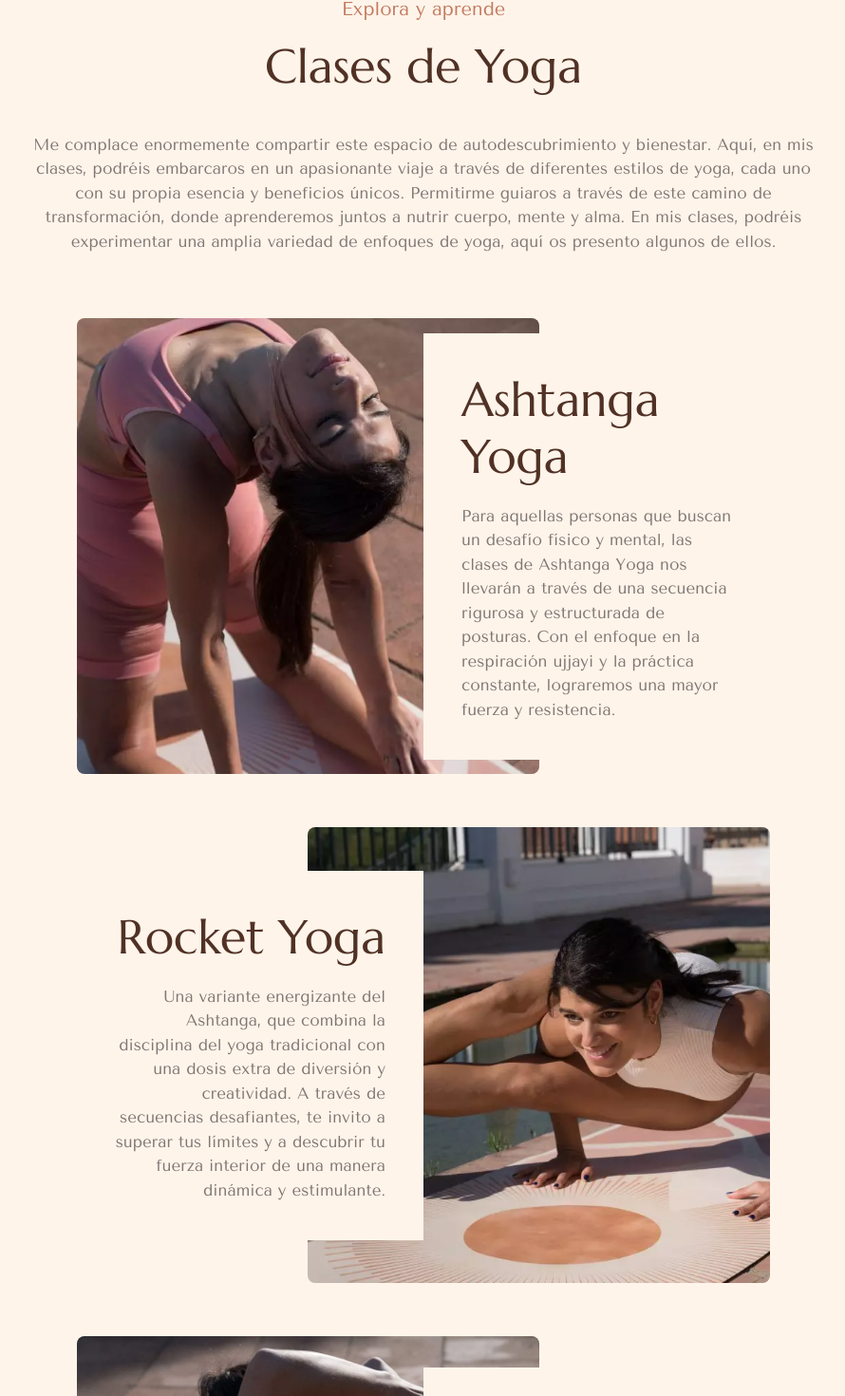
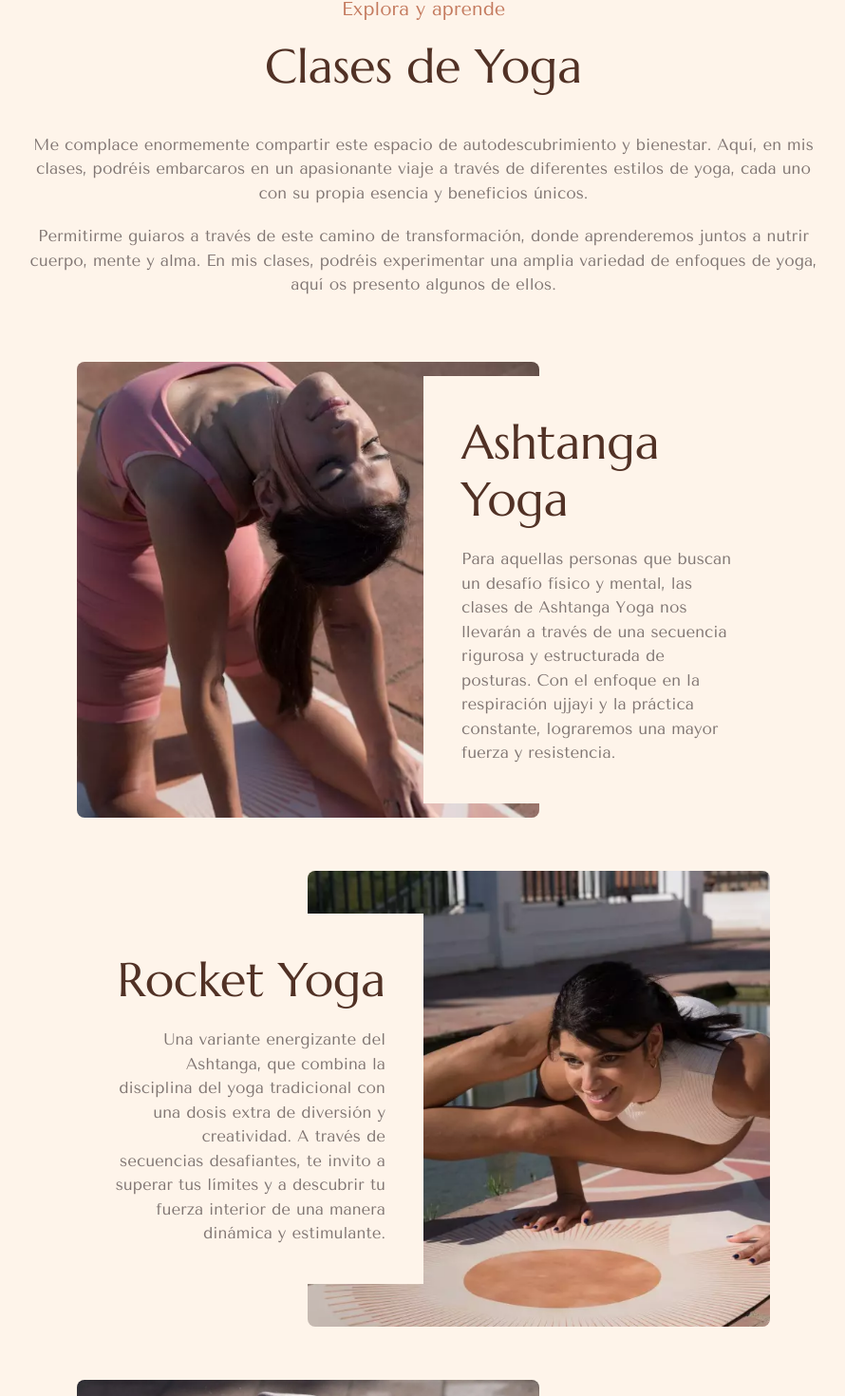
Before and after one commit to jaumecv89/elena-isa-yoga, a React (Vite) app: page / in a window 1280 px wide. Shown: the part 3772-5242 px from the top of the page at 95% size, without its empty margins (194-1084 px from the left). Built offline with nearby package versions, Linux system fonts and the light colour scheme; no server answers.

Commit message:
solved some bugs

```diff
--- a/src/sections/About.tsx
+++ b/src/sections/About.tsx
@@ -14,11 +14,11 @@ const About = () => {
             <div className="container mx-auto py-28 text-center">
                 <div className="flex flex-col tablet:flex-row gap-16 mb-28">
                     <motion.div
-                        initial={{ opacity: 0, x: "-100px" }}
-                        whileInView={{ opacity: 1, x: 0 }}
+                        initial={{ opacity: 0 }}
+                        whileInView={{ opacity: 1 }}
                         transition={{ duration: 1 }}
                         viewport={{ once: true }}
-                        className="flex h-[30em] tablet:h-auto tablet:w-[50%] bg-no-repeat bg-cover bg-center rounded-lg"
+                        className="flex h-[50vh] tablet:h-auto tablet:w-[50%] bg-no-repeat bg-cover bg-center rounded-lg"
                         style={{ backgroundImage: `url(${webpImage1})` }}
                     />
                     <div className="flex flex-col tablet:w-[50%] tablet:text-left">
@@ -32,11 +32,11 @@ const About = () => {
                             {AboutText.heading1}
                         </motion.span>
                         <motion.h2
-                            initial={{ opacity: 0, x: "100px" }}
-                            whileInView={{ opacity: 1, x: 0 }}
+                            initial={{ opacity: 0 }}
+                            whileInView={{ opacity: 1 }}
                             transition={{ duration: 1 }}
                             viewport={{ once: true }}
-                            className="pb-5"
+                            className="pb-5 overflow-"
                         >
                             {AboutText.title1}
                         </motion.h2>
@@ -149,7 +149,7 @@ const About = () => {
                                 className="w-full h-full rounded-xl"
                             />
                             <motion.div
-                                initial={{ opacity: 0, y: "100px" }}
+                                initial={{ opacity: 0, y: 100 }}
                                 whileInView={{ opacity: 1, y: 0 }}
                                 transition={{ duration: 0.5, delay: 0.35 }}
                                 viewport={{ once: true }}
--- a/src/sections/Classes.tsx
+++ b/src/sections/Classes.tsx
@@ -7,12 +7,6 @@ import Collaborate from "../components/Collaborate"
 import Image from "../components/Image"
 import Testimonials from "../components/Testimonials"
 import { ClasesText } from "../utils/Texts"
-
-const variants = {
-    hiddenLeft: { opacity: 0, x: "-100px" },
-    hiddenRight: { opacity: 0, x: "100px" },
-    display: { opacity: 1, x: 0 },
-}
 
 const Classes = () => {
     return (
@@ -44,24 +38,31 @@ const Classes = () => {
                         viewport={{ once: true }}
                         className="tablet:w-[90%] desktop:w-[70%]"
                     >
-                        {ClasesText.paragraph}
+                        {ClasesText.paragraph1}
+                    </motion.p>
+                    <motion.p
+                        initial={{ opacity: 0 }}
+                        whileInView={{ opacity: 1 }}
+                        transition={{ duration: 1, delay: 0.75 }}
+                        viewport={{ once: true }}
+                        className="tablet:w-[90%] desktop:w-[70%]"
+                    >
+                        {ClasesText.paragraph2}
                     </motion.p>
                 </div>
                 <div className="flex flex-col gap-14 items-center">
                     <div className="flex flex-col tablet:flex-row w-full relative items-center justify-center">
                         <motion.div
-                            variants={variants}
-                            initial="hiddenLeft"
-                            whileInView="display"
+                            initial={{ opacity: 0 }}
+                            whileInView={{ opacity: 1 }}
                             transition={{ duration: 0.75, delay: 0.5 }}
                             viewport={{ once: true }}
                             className="w-full tablet:w-[40%] h-[50vh] desktop:h-[60vh] mb-10 tablet:mb-0 bg-cover bg-no-repeat rounded-lg relative tablet:right-[-5%]"
                             style={{ backgroundImage: `url(${image4})` }}
                         />
                         <motion.div
-                            variants={variants}
-                            initial="hiddenRight"
-                            whileInView="display"
+                            initial={{ opacity: 0 }}
+                            whileInView={{ opacity: 1 }}
                             transition={{ duration: 0.75, delay: 0.5 }}
                             viewport={{ once: true }}
                             className="flex flex-col tablet:w-[40%] desktop:w-[30%] tablet:text-left bg-background tablet:p-10 tablet:left-[-5%] relative"
@@ -72,9 +73,16 @@ const Classes = () => {
                     </div>
                     <div className="flex flex-col tablet:flex-row w-full relative items-center justify-center">
                         <motion.div
-                            variants={variants}
-                            initial="hiddenLeft"
-                            whileInView="display"
+                            initial={{ opacity: 0 }}
+                            whileInView={{ opacity: 1 }}
+                            transition={{ duration: 0.75, delay: 0.5 }}
+                            viewport={{ once: true }}
+                            className="tablet:hidden w-full h-[50vh] mb-10 bg-cover bg-center bg-no-repeat rounded-lg"
+                            style={{ backgroundImage: `url(${image3})` }}
+                        />
+                        <motion.div
+                            initial={{ opacity: 0 }}
+                            whileInView={{ opacity: 1 }}
                             transition={{ duration: 0.75, delay: 0.5 }}
                             viewport={{ once: true }}
                             className="flex flex-col tablet:w-[40%] desktop:w-[30%] tablet:text-right bg-background tablet:p-10 tablet:left-[5%] relative z-10"
@@ -83,9 +91,8 @@ const Classes = () => {
                             <p className="m-0">{ClasesText.class2Text}</p>
                         </motion.div>
                         <motion.div
-                            variants={variants}
-                            initial="hiddenRight"
-                            whileInView="display"
+                            initial={{ opacity: 0 }}
+                            whileInView={{ opacity: 1 }}
                             transition={{ duration: 0.75, delay: 0.5 }}
                             viewport={{ once: true }}
                             className="hidden tablet:flex w-[40%] h-[50vh] desktop:h-[60vh] mb-0 bg-cover bg-center bg-no-repeat rounded-lg relative right-[5%]"
@@ -94,18 +101,16 @@ const Classes = () => {
                     </div>
                     <div className="flex flex-col tablet:flex-row w-full relative items-center justify-center">
                         <motion.div
-                            variants={variants}
-                            initial="hiddenLeft"
-                            whileInView="display"
+                            initial={{ opacity: 0 }}
+                            whileInView={{ opacity: 1 }}
                             transition={{ duration: 0.75, delay: 0.5 }}
                             viewport={{ once: true }}
                             className="w-full tablet:w-[40%] h-[50vh] desktop:h-[60vh] mb-10 tablet:mb-0 bg-cover bg-no-repeat rounded-lg relative tablet:right-[-5%]"
                             style={{ backgroundImage: `url(${image2})` }}
                         />
                         <motion.div
-                            variants={variants}
-                            initial="hiddenRight"
-                            whileInView="display"
+                            initial={{ opacity: 0 }}
+                            whileInView={{ opacity: 1 }}
                             transition={{ duration: 0.75, delay: 0.5 }}
                             viewport={{ once: true }}
                             className="flex flex-col tablet:w-[40%] desktop:w-[30%] tablet:text-left bg-background tablet:p-10 tablet:left-[-5%] relative"
--- a/src/sections/Contact.tsx
+++ b/src/sections/Contact.tsx
@@ -45,8 +45,8 @@ const Contact = () => {
                     <ContactForm />
                     <div className="flex flex-col mx-[10%] tablet:mx-0 tablet:mr-12 desktop:mr-16 gap-10">
                         <motion.div
-                            initial={{ opacity: 0, x: 100 }}
-                            whileInView={{ opacity: 1, x: 0 }}
+                            initial={{ opacity: 0 }}
+                            whileInView={{ opacity: 1 }}
                             transition={{ duration: 0.5, delay: 0.5 }}
                             viewport={{ once: true }}
                             className="icons-container"
@@ -67,8 +67,8 @@ const Contact = () => {
                             </div>
                         </motion.div>
                         <motion.div
-                            initial={{ opacity: 0, x: 100 }}
-                            whileInView={{ opacity: 1, x: 0 }}
+                            initial={{ opacity: 0 }}
+                            whileInView={{ opacity: 1 }}
                             transition={{ duration: 0.5, delay: 0.75 }}
                             viewport={{ once: true }}
                             className="icons-container"
@@ -90,8 +90,8 @@ const Contact = () => {
                         </motion.div>
                         {SocialMedia.map((item, i) => (
                             <motion.div
-                                initial={{ opacity: 0, x: 100 }}
-                                whileInView={{ opacity: 1, x: 0 }}
+                                initial={{ opacity: 0 }}
+                                whileInView={{ opacity: 1 }}
                                 transition={{
                                     duration: 0.5,
                                     delay: 0.75 + 0.25 * (i + 1),
--- a/src/utils/Texts.tsx
+++ b/src/utils/Texts.tsx
@@ -84,8 +84,10 @@ export const TestimonialsText = {
 export const ClasesText = {
     heading: "Explora y aprende",
     title: "Clases de Yoga",
-    paragraph:
-        "Me complace enormemente compartir este espacio de autodescubrimiento y bienestar. Aquí, en mis clases, podréis embarcaros en un apasionante viaje a través de diferentes estilos de yoga, cada uno con su propia esencia y beneficios únicos. Permitirme guiaros a través de este camino de transformación, donde aprenderemos juntos a nutrir cuerpo, mente y alma. En mis clases, podréis experimentar una amplia variedad de enfoques de yoga, aquí os presento algunos de ellos.",
+    paragraph1:
+        "Me complace enormemente compartir este espacio de autodescubrimiento y bienestar. Aquí, en mis clases, podréis embarcaros en un apasionante viaje a través de diferentes estilos de yoga, cada uno con su propia esencia y beneficios únicos.",
+    paragraph2:
+        "Permitirme guiaros a través de este camino de transformación, donde aprenderemos juntos a nutrir cuerpo, mente y alma. En mis clases, podréis experimentar una amplia variedad de enfoques de yoga, aquí os presento algunos de ellos.",
     colaboration: "¿Colaboramos?",
     colaborationParagraph:
         "Descubre nuevas posibilidades con un exclusivo taller personalizado. Crea un evento o retiro único para tu empresa.",
```
